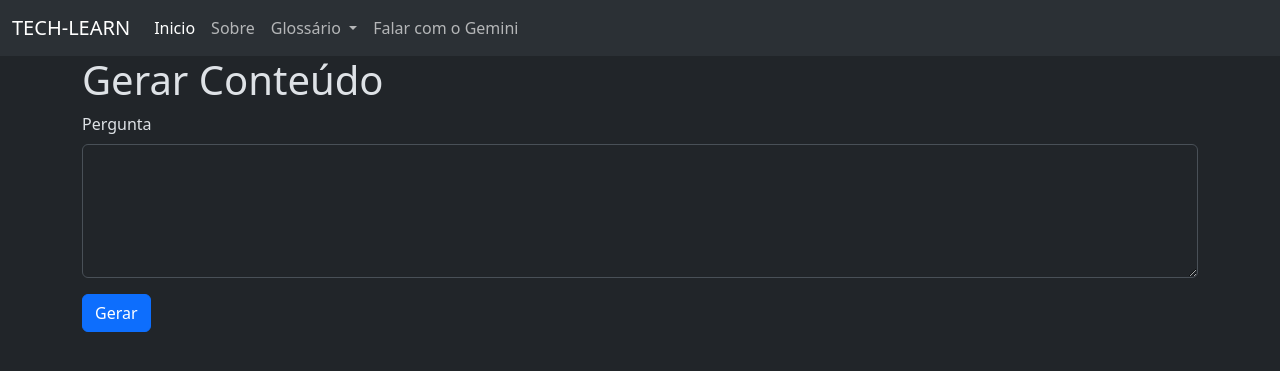
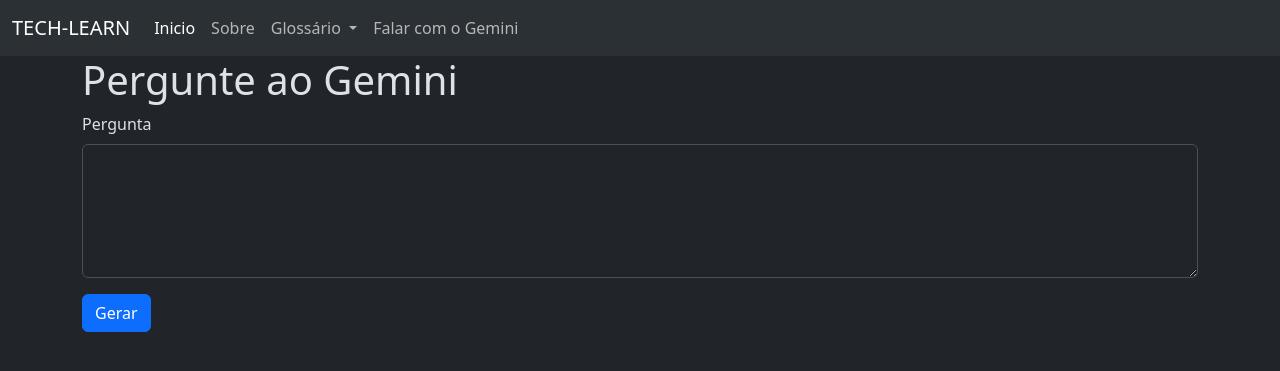
Before and after one commit to prof-mrafaelbatista/251-cc-grupo1, a Flask app: template templates/gerar_conteudo.html in a window 1280 px wide. Shown: the top 371 px of the page. Run offline with Flask 3, Linux system fonts and the light colour scheme; the template is opened without the code that fills it, so the values that code supplies are empty; parts of the project's set-up code (start-up, migrations or seed data) failed here and were passed over.

Commit message:
Atualizando o título da página para "Pergunte ao Gemini"

```diff
--- a/templates/gerar_conteudo.html
+++ b/templates/gerar_conteudo.html
@@ -2,7 +2,7 @@
 
 {% block conteudo %}
 <div class="container">
-    <h1>Gerar Conteúdo</h1>
+    <h1>Pergunte ao Gemini</h1>
     <form method="post" action="/gerar_conteudo">
         <div class="mb-3">
             <label for="conteudo" class="form-label">Pergunta</label>
```
